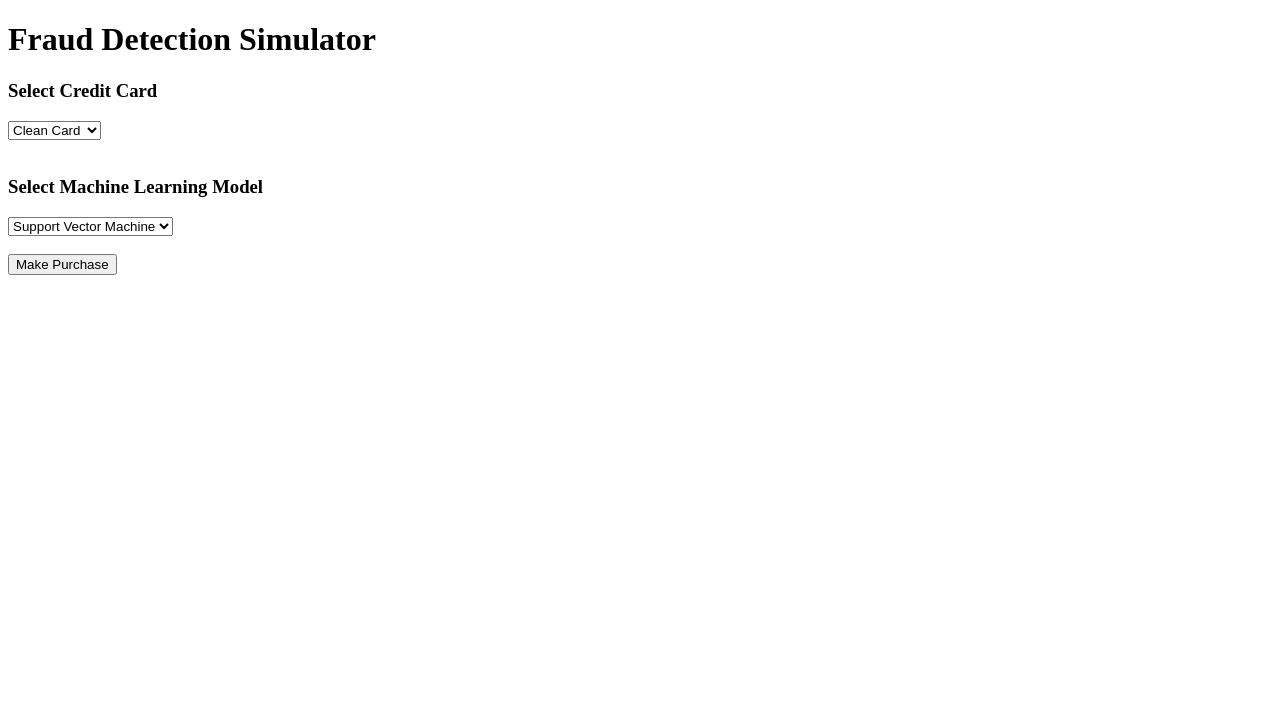
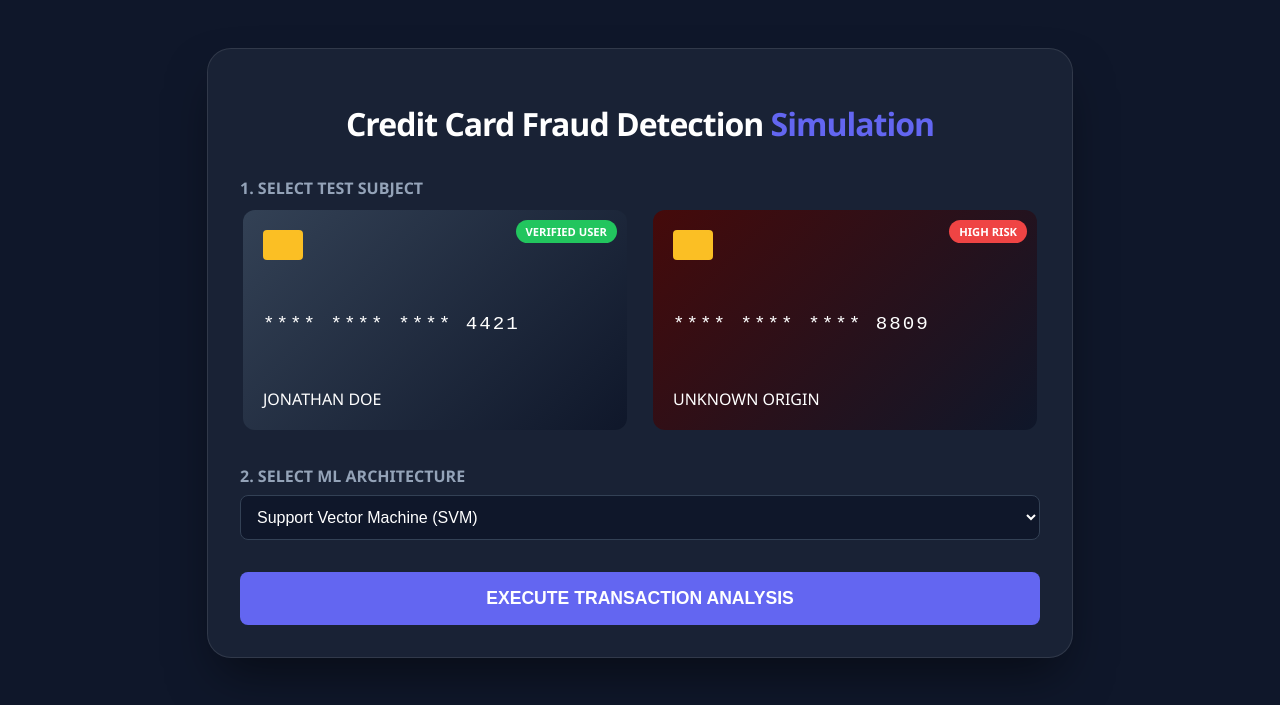
Before and after one commit to RobertTheMenaceDennis16/credit_card_fraud_detection_demo, a Flask app: page / in a window 1280 px wide. Shown: the top 705 px of the page. Run offline with Flask 3, Linux system fonts and the light colour scheme; parts of the project's set-up code (start-up, migrations or seed data) failed here and were passed over.

Commit message:
index page cosmetic update

```diff
--- a/templates/index.html
+++ b/templates/index.html
@@ -1,45 +1,172 @@
 <!DOCTYPE html>
-<html>
+<html lang="en">
+<head>
+    <meta charset="UTF-8">
+    <meta name="viewport" content="width=device-width, initial-scale=1.0">
+    <title>Fraud Detection Lab | Live Demo</title>
+    <style>
+        :root {
+            --primary: #6366f1;
+            --danger: #ef4444;
+            --success: #22c55e;
+            --bg: #0f172a;
+            --card-bg: #1e293b;
+        }
 
-    <head>
-        <title>Fraud Detection Lab</title>
-        <meta charset="UTF-8">
-        <meta name="viewport" content="width=device-width, initial-scale=1.0">
-    </head>
+        body {
+            font-family: 'Segoe UI', system-ui, sans-serif;
+            background-color: var(--bg);
+            color: white;
+            display: flex;
+            justify-content: center;
+            padding: 40px 20px;
+        }
 
-        <body>
+        .container {
+            max-width: 800px;
+            width: 100%;
+            background: rgba(30, 41, 59, 0.7);
+            padding: 2rem;
+            border-radius: 1.5rem;
+            backdrop-filter: blur(10px);
+            border: 1px solid rgba(255,255,255,0.1);
+            box-shadow: 0 25px 50px -12px rgba(0,0,0,0.5);
+        }
 
-            <h1>Fraud Detection Simulator</h1>
+        h1 { text-align: center; font-weight: 800; letter-spacing: -1px; margin-bottom: 2rem; }
 
-            <form action="/predict" method="post">
+        /* Card Selection Grid */
+        .card-grid {
+            display: grid;
+            grid-template-columns: 1fr 1fr;
+            gap: 20px;
+            margin-bottom: 2rem;
+        }
 
-            <h3>Select Credit Card</h3>
+        .selectable-card {
+            position: relative;
+            cursor: pointer;
+            transition: transform 0.2s, ring 0.2s;
+            border-radius: 15px;
+            overflow: hidden;
+            border: 3px solid transparent;
+        }
 
-            <select name="card">
+        .selectable-card:hover { transform: translateY(-5px); }
 
-            <option value="clean_card">Clean Card</option>
-            <option value="stolen_card">Stolen Card</option>
+        .selectable-card.selected {
+            border-color: var(--primary);
+            box-shadow: 0 0 20px rgba(99, 102, 241, 0.4);
+        }
 
-            </select>
+        /* Mock Credit Card Styling */
+        .cc-visual {
+            height: 180px;
+            padding: 20px;
+            display: flex;
+            flex-direction: column;
+            justify-content: space-between;
+            background: linear-gradient(135deg, #334155 0%, #0f172a 100%);
+        }
 
-            <br><br>
+        .cc-visual.stolen { background: linear-gradient(135deg, #450a0a 0%, #0f172a 100%); }
 
-            <h3>Select Machine Learning Model</h3>
+        .chip { width: 40px; height: 30px; background: #fbbf24; border-radius: 4px; }
+        .number { font-family: 'Courier New', monospace; font-size: 1.2rem; letter-spacing: 2px; }
+        .badge {
+            position: absolute;
+            top: 10px;
+            right: 10px;
+            padding: 4px 10px;
+            border-radius: 20px;
+            font-size: 0.7rem;
+            text-transform: uppercase;
+            font-weight: bold;
+        }
+        .badge-clean { background: var(--success); }
+        .badge-stolen { background: var(--danger); }
 
-            <select name="model">
+        /* Form Controls */
+        label { display: block; margin-bottom: 8px; font-weight: 600; color: #94a3b8; }
+        select {
+            width: 100%;
+            padding: 12px;
+            background: #0f172a;
+            border: 1px solid #334155;
+            color: white;
+            border-radius: 8px;
+            font-size: 1rem;
+            margin-bottom: 2rem;
+        }
 
-            <option value="svm">Support Vector Machine</option>
-            <option value="random_forest">Random Forest</option>
-            <option value="gradient_boost">Gradient Boosting</option>
-            <option value="CS-SVM">Cost-Sensitive SVM</option>
+        button {
+            width: 100%;
+            padding: 16px;
+            background: var(--primary);
+            color: white;
+            border: none;
+            border-radius: 8px;
+            font-size: 1.1rem;
+            font-weight: bold;
+            cursor: pointer;
+            transition: filter 0.2s;
+        }
 
-            </select>
+        button:hover { filter: brightness(1.2); }
+    </style>
+</head>
+<body>
 
-            <br><br>
+<div class="container">
+    <h1>Credit Card Fraud Detection <span style="color: var(--primary)">Simulation</span></h1>
 
-            <button type="submit">Make Purchase</button>
+    <form action="/predict" method="post" id="fraudForm">
+        <label>1. SELECT TEST SUBJECT</label>
+        <div class="card-grid">
+            <div class="selectable-card" onclick="selectCard('clean_card', this)">
+                <span class="badge badge-clean">Verified User</span>
+                <div class="cc-visual">
+                    <div class="chip"></div>
+                    <div class="number">**** **** **** 4421</div>
+                    <div class="name">JONATHAN DOE</div>
+                </div>
+            </div>
 
-            </form>
+            <div class="selectable-card" onclick="selectCard('stolen_card', this)">
+                <span class="badge badge-stolen">High Risk</span>
+                <div class="cc-visual stolen">
+                    <div class="chip"></div>
+                    <div class="number">**** **** **** 8809</div>
+                    <div class="name">UNKNOWN ORIGIN</div>
+                </div>
+            </div>
+        </div>
 
-        </body>
+        <input type="hidden" name="card" id="cardInput" required>
+
+        <label for="model">2. SELECT ML ARCHITECTURE</label>
+        <select name="model" id="model">
+            <option value="svm">Support Vector Machine (SVM)</option>
+            <option value="random_forest">Random Forest Classifier</option>
+            <option value="gradient_boost">XGBoost / Gradient Boosting</option>
+            <option value="CS-SVM">Cuckoo Search - SVM </option>
+        </select>
+
+        <button type="submit">EXECUTE TRANSACTION ANALYSIS</button>
+    </form>
+</div>
+
+<script>
+    function selectCard(val, element) {
+        // Update hidden input
+        document.getElementById('cardInput').value = val;
+
+        // Update UI styling
+        const cards = document.querySelectorAll('.selectable-card');
+        cards.forEach(c => c.classList.remove('selected'));
+        element.classList.add('selected');
+    }
+</script>
+
+</body>
 </html>
```
